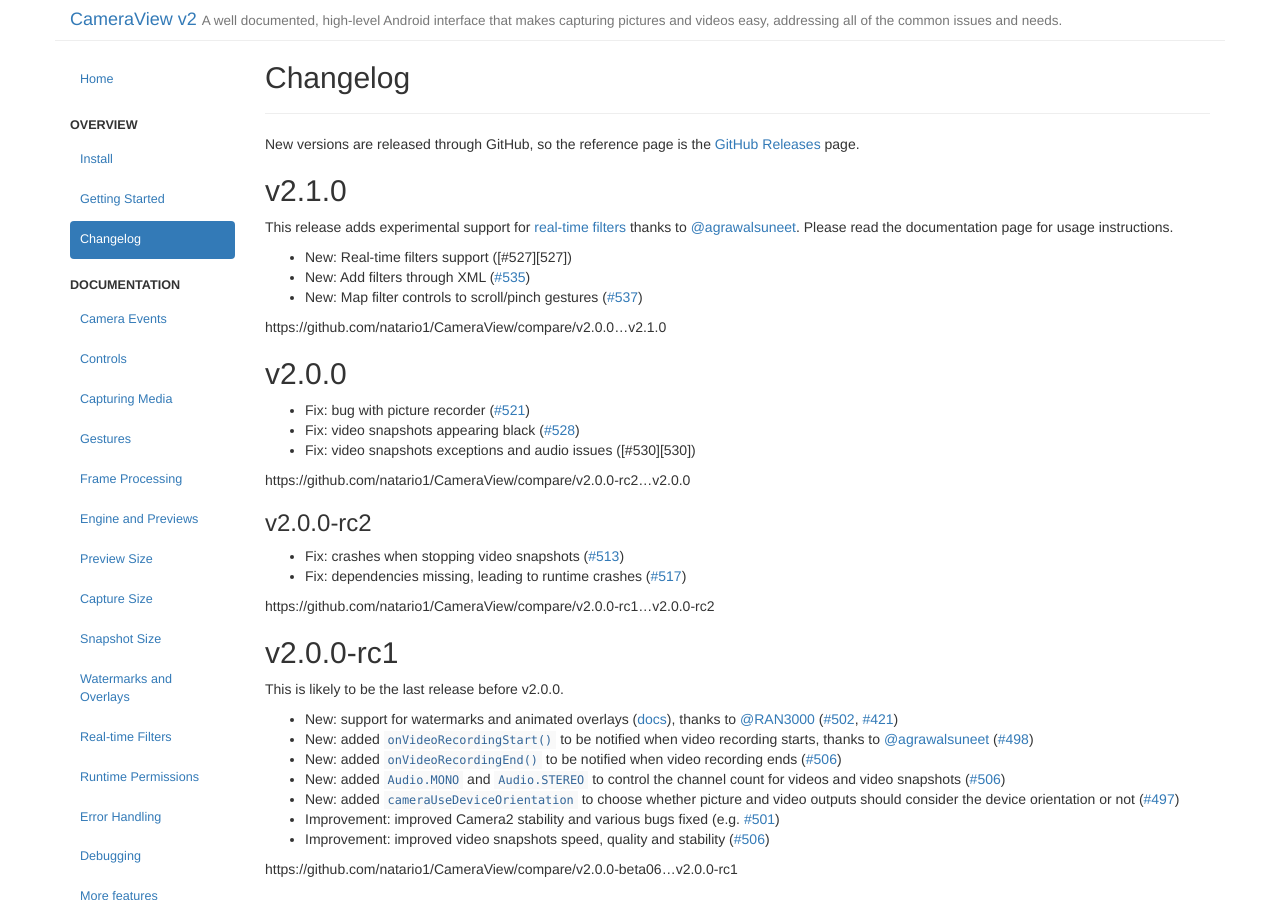
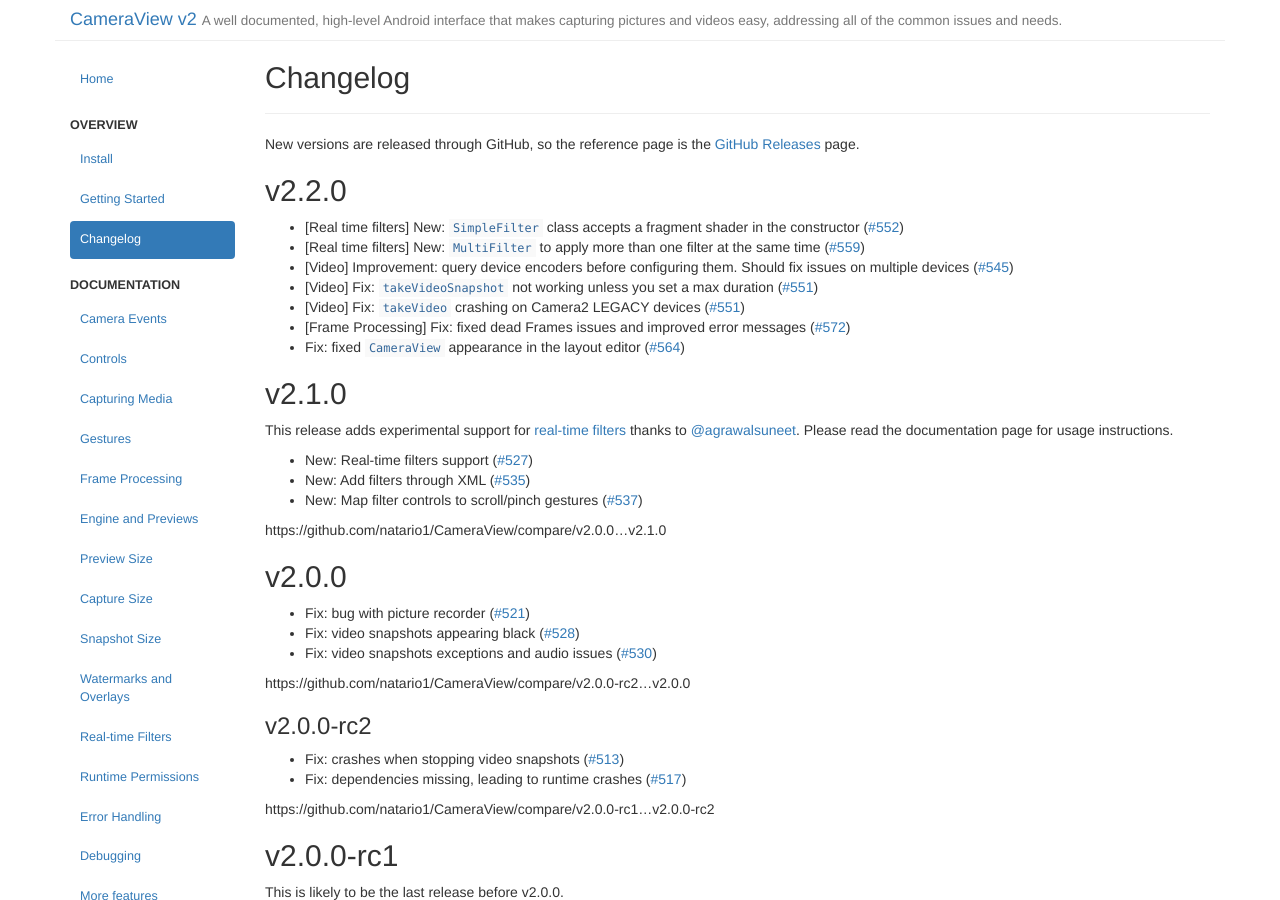
Before and after one commit to nada2q/CameraView, a Jekyll site: the page built from docs/_posts/2018-12-20-changelog.md, in a window 1280 px wide and 900 px high. Built offline with Jekyll 4.4.1, drawn with Linux system fonts in a browser that asks for light colours.

Commit message:
Release v2.2.0 (#573)

```diff
--- a/docs/_posts/2018-12-20-changelog.md
+++ b/docs/_posts/2018-12-20-changelog.md
@@ -7,6 +7,16 @@ order: 3
 ---
 
 New versions are released through GitHub, so the reference page is the [GitHub Releases](https://github.com/natario1/CameraView/releases) page.
+
+## v2.2.0
+
+- [Real time filters] New: `SimpleFilter` class accepts a fragment shader in the constructor ([#552][552])
+- [Real time filters] New: `MultiFilter` to apply more than one filter at the same time ([#559][559])
+- [Video] Improvement: query device encoders before configuring them. Should fix issues on multiple devices ([#545][545])
+- [Video] Fix: `takeVideoSnapshot` not working unless you set a max duration ([#551][551])
+- [Video] Fix: `takeVideo` crashing on Camera2 LEGACY devices ([#551][551])
+- [Frame Processing] Fix: fixed dead Frames issues and improved error messages ([#572][572])
+- Fix: fixed `CameraView` appearance in the layout editor ([#564][564])
 
 ## v2.1.0
 
@@ -282,6 +292,14 @@ https://github.com/natario1/CameraView/compare/v1.2.3...v1.3.0
 [513]: https://github.com/natario1/CameraView/pull/513
 [517]: https://github.com/natario1/CameraView/pull/517
 [521]: https://github.com/natario1/CameraView/pull/521
+[527]: https://github.com/natario1/CameraView/pull/527
 [528]: https://github.com/natario1/CameraView/pull/528
+[530]: https://github.com/natario1/CameraView/pull/530
 [535]: https://github.com/natario1/CameraView/pull/535
 [537]: https://github.com/natario1/CameraView/pull/537
+[545]: https://github.com/natario1/CameraView/pull/545
+[551]: https://github.com/natario1/CameraView/pull/551
+[552]: https://github.com/natario1/CameraView/pull/552
+[559]: https://github.com/natario1/CameraView/pull/559
+[564]: https://github.com/natario1/CameraView/pull/564
+[572]: https://github.com/natario1/CameraView/pull/572
```
Also changed, not shown: docs/_posts/2018-12-20-install.md (+1 -1 lines), README.md, 1 other file.
